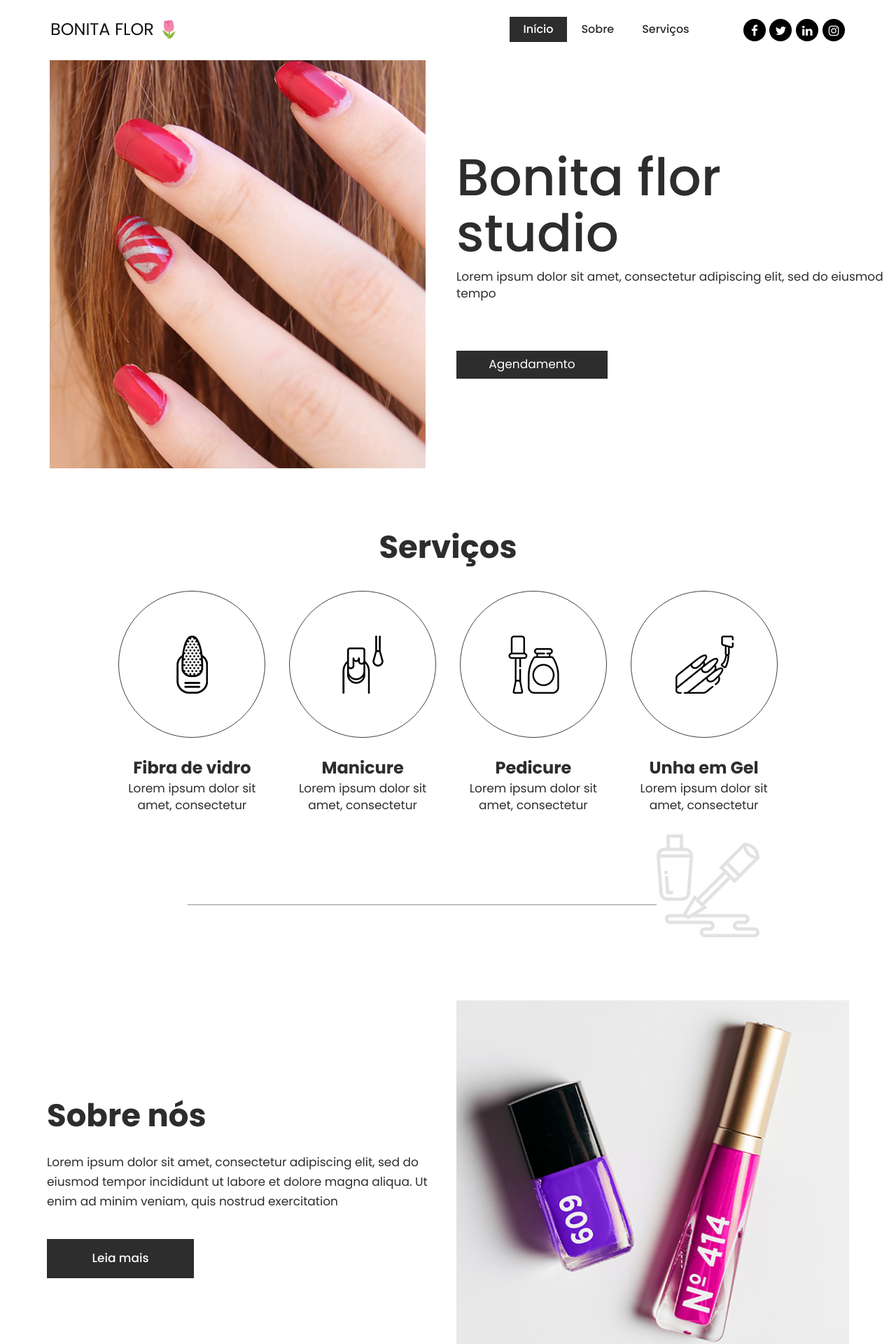
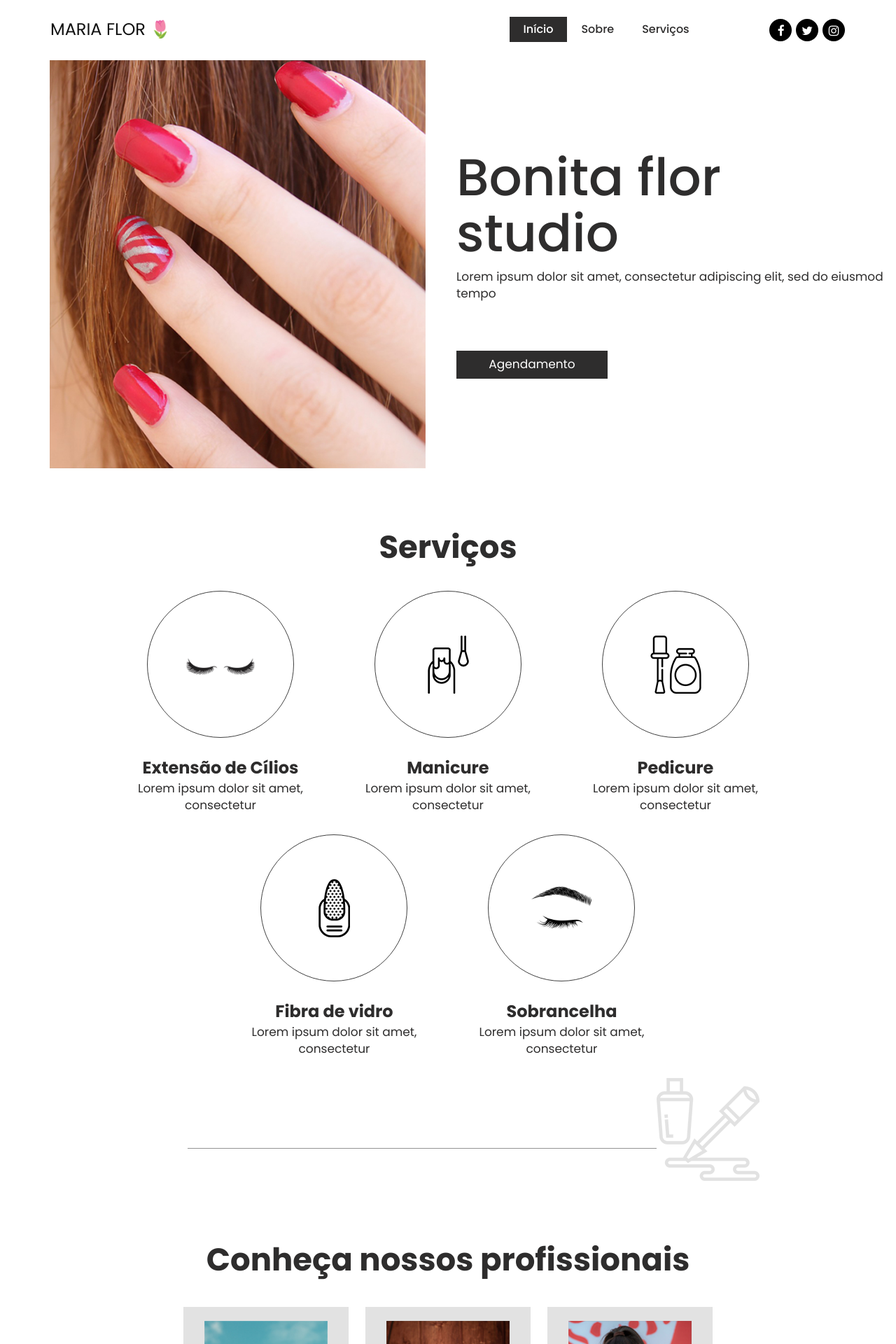
Before and after one commit to vBony/bonita-flor, a PHP site: page / in a window 1280 px wide. Shown: the top 1920 px of the page at 70% size. Run offline with PHP 8.4, Linux system fonts and the light colour scheme; data that the repository does not hold is empty; some libraries are stand-ins or nearby versions; some web fonts are replaced.

Commit message:
Mudanças visuais na pagina principal

```diff
--- a/app/assets/css/home.css
+++ b/app/assets/css/home.css
@@ -159,6 +159,14 @@ a,
 img {
      max-width: 100%;
      height: auto;
+}
+
+.sobrancelha{
+     max-width: 110px;
+}
+
+.cilios{
+     max-width: 110px;
 }
 
  :focus {
--- a/app/views/home.php
+++ b/app/views/home.php
@@ -9,7 +9,7 @@
       <meta name="viewport" content="width=device-width, initial-scale=1">
       <meta name="viewport" content="initial-scale=1, maximum-scale=1">
       <!-- site metas -->
-      <title>Bonita Flor 🌷</title>
+      <title>Maria Flor 🌷</title>
       <meta name="keywords" content="">
       <meta name="description" content="">
       <meta name="author" content="">
@@ -42,7 +42,7 @@
                      <div class="full">
                         <div class="center-desk">
                            <div class="logo">
-                              <h1>BONITA FLOR 🌷</h1>
+                              <h1>MARIA FLOR 🌷</h1>
                            </div>
                         </div>
                      </div>
@@ -71,7 +71,6 @@
                      <ul class="social_icon">
                         <li><a href="#"><i class="fa fa-facebook" aria-hidden="true"></i></a></li>
                         <li><a href="#"><i class="fa fa-twitter" aria-hidden="true"></i></a></li>
-                        <li><a href="#"><i class="fa fa-linkedin" aria-hidden="true"></i></a></li>
                         <li><a href="https://www.instagram.com/anna.julia_nails/?hl=pt-br"><i class="fa fa-instagram" aria-hidden="true"></i></a></li>
                      </ul>
                   </div>
@@ -111,31 +110,38 @@
             <div class="row">
                <div class="col-lg-10 offset-lg-1 col-md-12">
                   <div class="row">
-                     <div class="col-md-3 col-sm-6">
+                     <div class="col-md-4 col-sm-6">
+                        <div class="we_box">
+                           <i><img class="cilios" src="<?=BASE_URL?>/app/assets/images/cilios.jpg" alt="#"/></i>
+                           <h3>Extensão de Cílios</h3>
+                           <p>Lorem ipsum dolor sit amet, consectetur </p>
+                        </div>
+                     </div>
+                     <div class="col-md-4 col-sm-6">
+                        <div class="we_box">
+                           <i><img src="<?=BASE_URL?>/app/assets/images/weicon2.png" alt="#"/></i>
+                           <h3>Manicure</h3>
+                           <p>Lorem ipsum dolor sit amet, consectetur </p>
+                        </div>
+                     </div>
+                     <div class="col-md-4 col-sm-6">
+                        <div class="we_box">
+                           <i><img src="<?=BASE_URL?>/app/assets/images/weicon3.png" alt="#"/></i>
+                           <h3>Pedicure</h3>
+                           <p>Lorem ipsum dolor sit amet, consectetur </p>
+                        </div>
+                     </div>
+                     <div class="col-md-4 offset-lg-2 col-sm-6">
                         <div class="we_box">
                            <i><img src="<?=BASE_URL?>/app/assets/images/weicon1.png" alt="#"/></i>
                            <h3>Fibra de vidro</h3>
                            <p>Lorem ipsum dolor sit amet, consectetur </p>
                         </div>
                      </div>
-                     <div class="col-md-3 col-sm-6">
+                     <div class="col-md-4 offset-lg-0 col-sm-6">
                         <div class="we_box">
-                           <i><img src="<?=BASE_URL?>/app/assets/images/weicon2.png" alt="#"/></i>
-                           <h3>Manicure</h3>
-                           <p>Lorem ipsum dolor sit amet, consectetur </p>
-                        </div>
-                     </div>
-                     <div class="col-md-3 col-sm-6">
-                        <div class="we_box">
-                           <i><img src="<?=BASE_URL?>/app/assets/images/weicon3.png" alt="#"/></i>
-                           <h3>Pedicure</h3>
-                           <p>Lorem ipsum dolor sit amet, consectetur </p>
-                        </div>
-                     </div>
-                     <div class="col-md-3 col-sm-6">
-                        <div class="we_box">
-                           <i><img src="<?=BASE_URL?>/app/assets/images/weicon4.png" alt="#"/></i>
-                           <h3>Unha em Gel</h3>
+                           <i><img class="sobrancelha" src="<?=BASE_URL?>/app/assets/images/sobrancelha.jpg" alt="#"/></i>
+                           <h3>Sobrancelha</h3>
                            <p>Lorem ipsum dolor sit amet, consectetur </p>
                         </div>
                      </div>
@@ -145,27 +151,6 @@
          </div>
       </div>
       <!-- end what we do  -->
-      <!-- about -->
-      <div class="about slin2">
-         <div class="container">
-            <div class="row d_flex">
-               <div class="col-md-6">
-                  <div class="titlepage">
-                     <h2>Sobre nós</h2>
-                     <p>Lorem ipsum dolor sit amet, consectetur adipiscing elit, sed do eiusmod tempor incididunt ut labore et dolore magna aliqua. Ut enim ad minim veniam, quis nostrud exercitation</p>
-                     <a class="read_more" href="Javascript:void(0)"> Leia mais</a>
-                  </div>
-               </div>
-               <div class="col-md-6">
-                  <div class="about_img">
-                     <figure><img src="<?=BASE_URL?>/app/assets/images/about.png" alt="#"/></figure>
-                  </div>
-               </div>
-            </div>
-         </div>
-      </div>
-      <!-- end about -->
-
       <!-- experts -->
       <div  class="experts">
          <div class="container">
@@ -229,7 +214,7 @@
                <div class="container">
                   <div class="row">
                      <div class="col-md-10 offset-md-1">
-                        <p>© 2023 All Rights Reserved. Design by  <a href="https://github.com/bz-software" target="_blank">BZ Software</p>
+                        <p>© 2023 All Rights Reserved. Design by  <a href="https://github.com/bz-software" target="_blank"><u>BZ Software</u></p>
                      </div>
                   </div>
                </div>
```
Also changed, not shown: app/assets/images/cilios.jpg (added), app/assets/images/sobrancelha.jpg (added).
